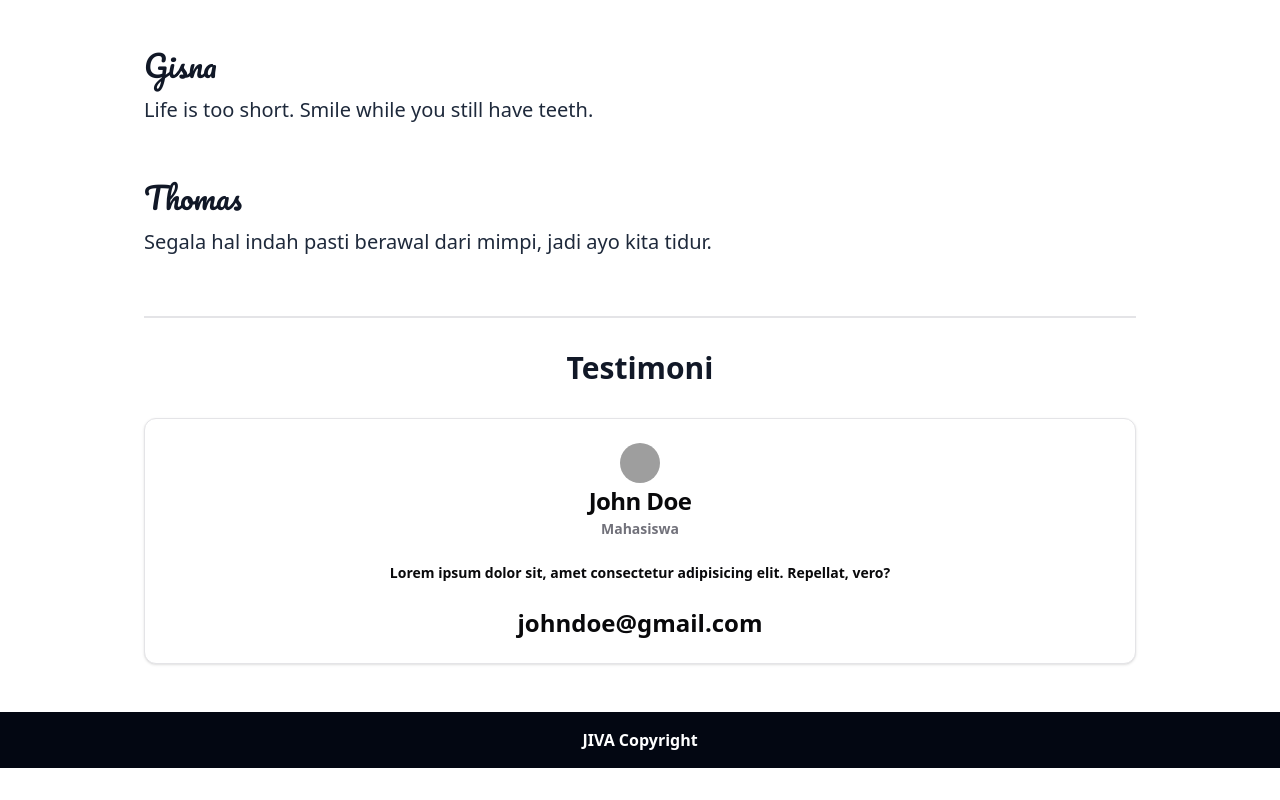
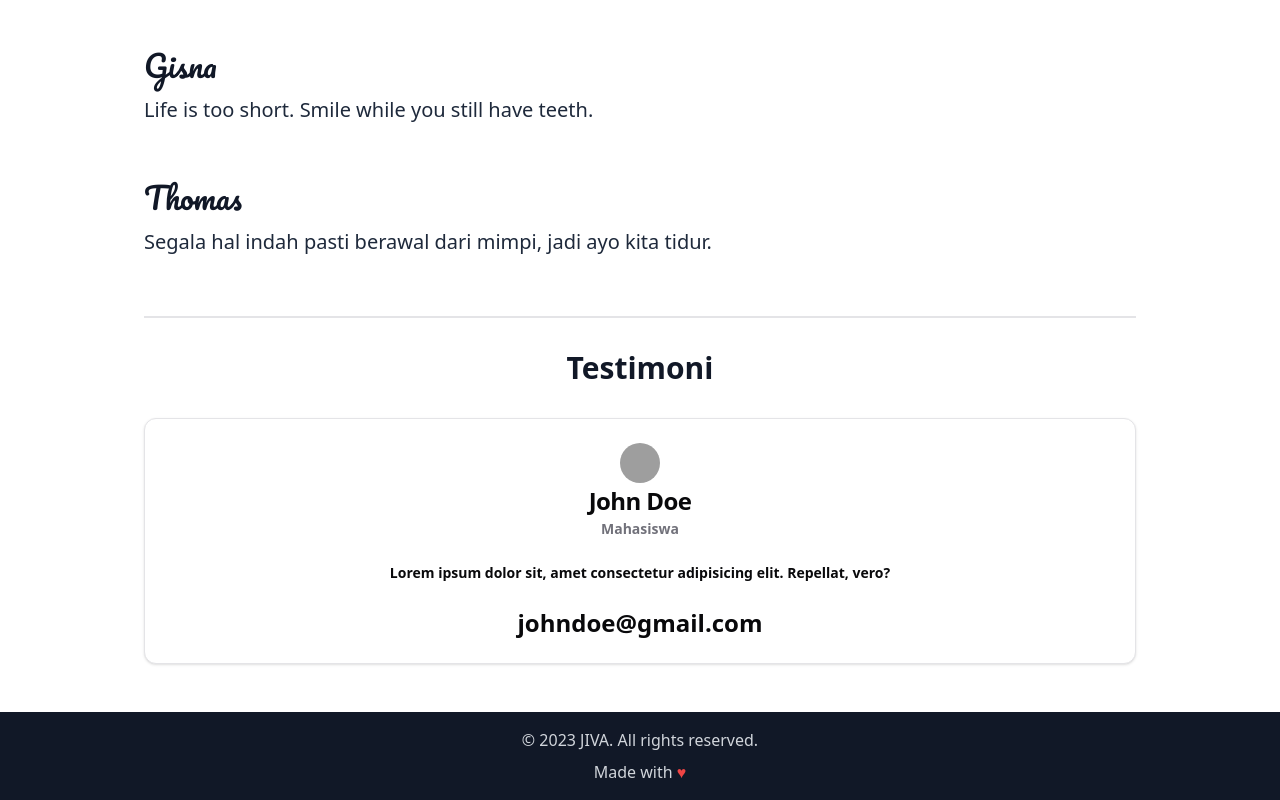
Before and after one commit to paresiqbal/jiva, a React (Vite) app: page / in a window 1280 px wide. Shown: the part 1506-2306 px from the top of the page. Before the commit the page ends 2274 px from the top, so only its background shows below. Built offline with nearby package versions, Linux system fonts and the light colour scheme; grey boxes are pictures that could not be loaded.

Commit message:
Fixing some stuff

```diff
--- /dev/null
+++ b/src/components/Footer.tsx
@@ -0,0 +1,12 @@
+export default function Footer() {
+  return (
+    <footer class="bg-gray-900 text-gray-300 py-4">
+      <div class="container mx-auto text-center">
+        <p>&copy; 2023 JIVA. All rights reserved.</p>
+        <p class="mt-2">
+          Made with <span class="text-red-500">&hearts;</span>
+        </p>
+      </div>
+    </footer>
+  );
+}
--- a/src/layout/MainLayout.tsx
+++ b/src/layout/MainLayout.tsx
@@ -3,6 +3,7 @@ import { Outlet } from "react-router";
 
 // components
 import Navbar from "../components/Navbar";
+import Footer from "@/components/Footer";
 
 export default function MainLayout() {
   return (
@@ -11,9 +12,7 @@ export default function MainLayout() {
       <main className="p-12 lg:px-36 mx-auto text-gray-900">
         <Outlet />
       </main>
-      <div className="bg-gray-950 py-4 text-center text-white font-bold">
-        JIVA Copyright
-      </div>
+      <Footer />
     </div>
   );
 }
```
